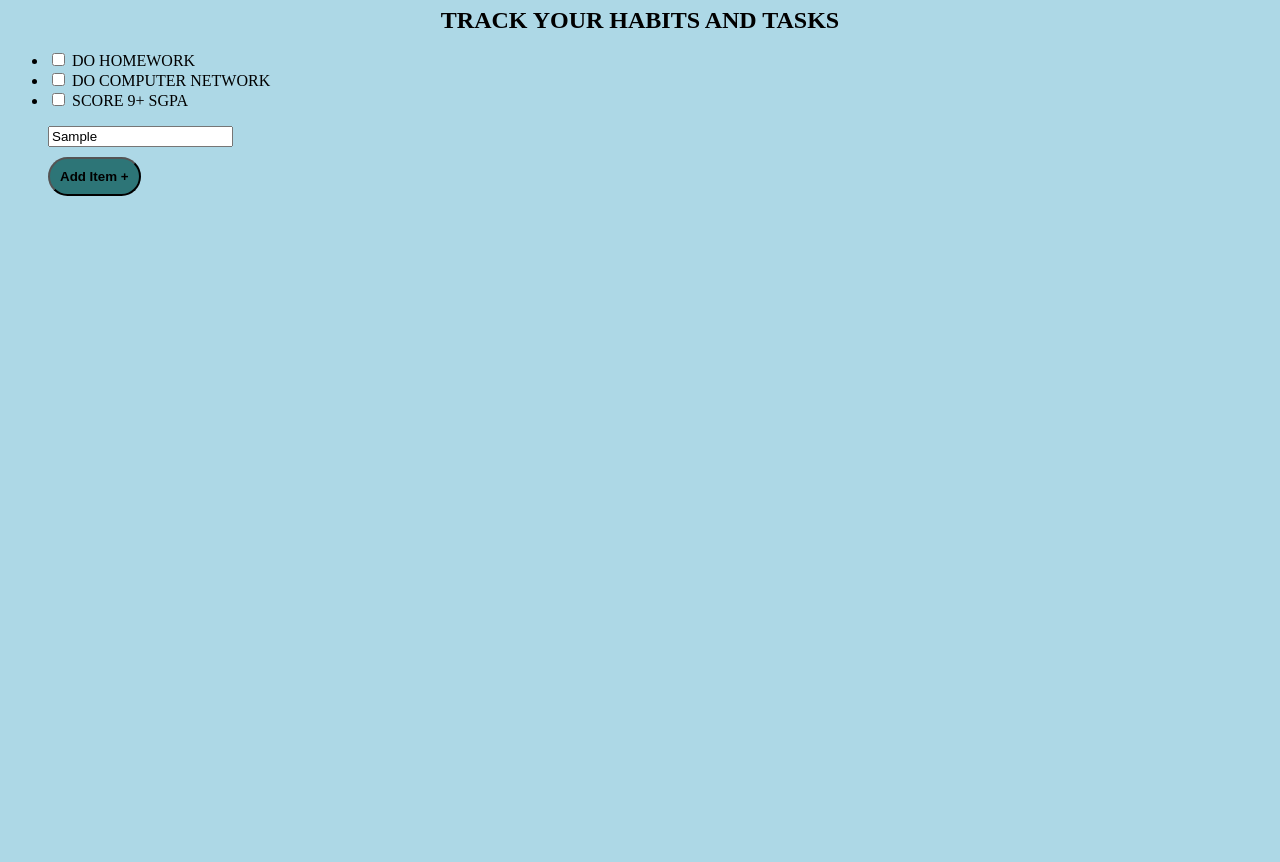
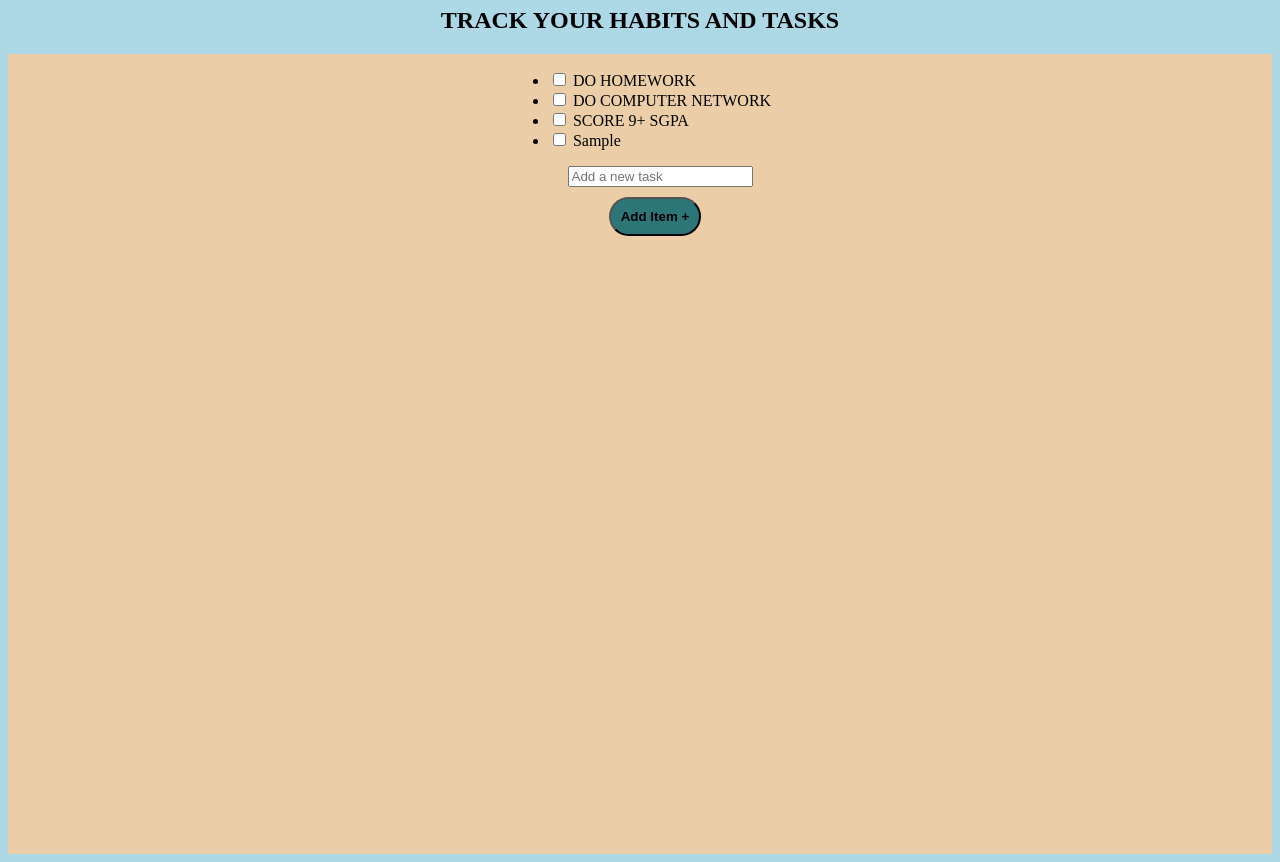
Before and after one commit to Priyanshuuk/HabTracker, a plain HTML site: page index.html in a window 1280 px wide. Both pictures are taken after typing "Sample" into the empty fields and a click on the button "Add Item +". Shown: the part 50-912 px from the top of the page. Before the commit the page ends 800 px from the top, so only its background shows below. Drawn offline with Linux system fonts and the light colour scheme.

Commit message:
updated the js code making it now a working and a basic todo list

```diff
--- a/index.html
+++ b/index.html
@@ -11,16 +11,19 @@
   <h2>TRACK YOUR HABITS AND TASKS</h2>
 
   <div class="task-holder">
-    <ul id="task-list">
-      <li><input type="checkbox" /> DO HOMEWORK</li>
-      <li><input type="checkbox" /> DO COMPUTER NETWORK</li>
-      <li><input type="checkbox" /> SCORE 9+ SGPA</li>
-    </ul>
 
-    <input type="text" placeholder="Add a new task" class="input" />
-    <button class="additem" >Add Item +</button>
+      <ul id="task-list">
+      <li><input type="checkbox" onclick="performtask(this.checked, this)" /> DO HOMEWORK</li>
+      <li><input type="checkbox" onclick="performtask(this.checked, this)" /> DO COMPUTER NETWORK</li>
+      <li><input type="checkbox" onclick="performtask(this.checked, this)" /> SCORE 9+ SGPA</li>
+      </ul>
+
+
+
+    <input type="text" placeholder="Add a new task" class="input" id= "taskadd" />
+    <button class="additem" id="newtask" onclick="additem()" >Add Item +</button>
   </div>
 
-
+ <script src="script.js"></script>
 </body>
 </html>
--- /dev/null
+++ b/script.js
@@ -0,0 +1,15 @@
+function additem() {
+  const newtask = document.getElementById("taskadd").value;
+  document.getElementById("task-list").innerHTML +=  `<li><input type="checkbox" onclick="performtask(this.checked, this)" /> ${newtask}</li>`
+
+    document.getElementById("taskadd").value = ""; // Clear the input field after adding the task
+}
+
+function performtask(flag , checkbox){
+
+            if (flag) {
+    checkbox.parentElement.style.textDecoration = "line-through";
+  } else {
+    checkbox.parentElement.style.textDecoration = "none";
+  }
+}
--- a/style.css
+++ b/style.css
@@ -36,3 +36,12 @@ h2{
     justify-content: center;
     margin-left: 40px;
 }
+.task-holder{
+    display: flex;
+    flex-direction: column;
+    align-items: center;
+
+    margin-top: 20px;
+    background-color: rgb(235, 206, 167);
+    height: 50pc;
+}
```
